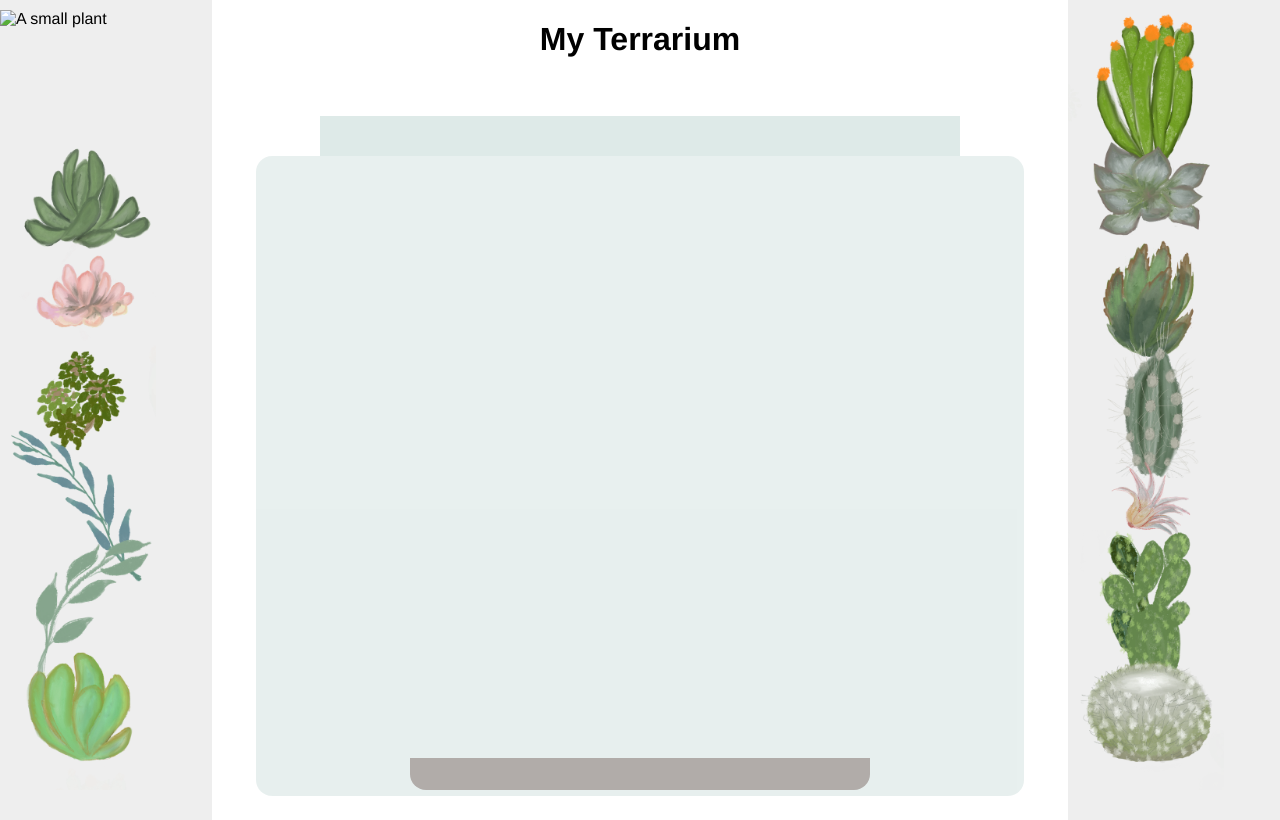
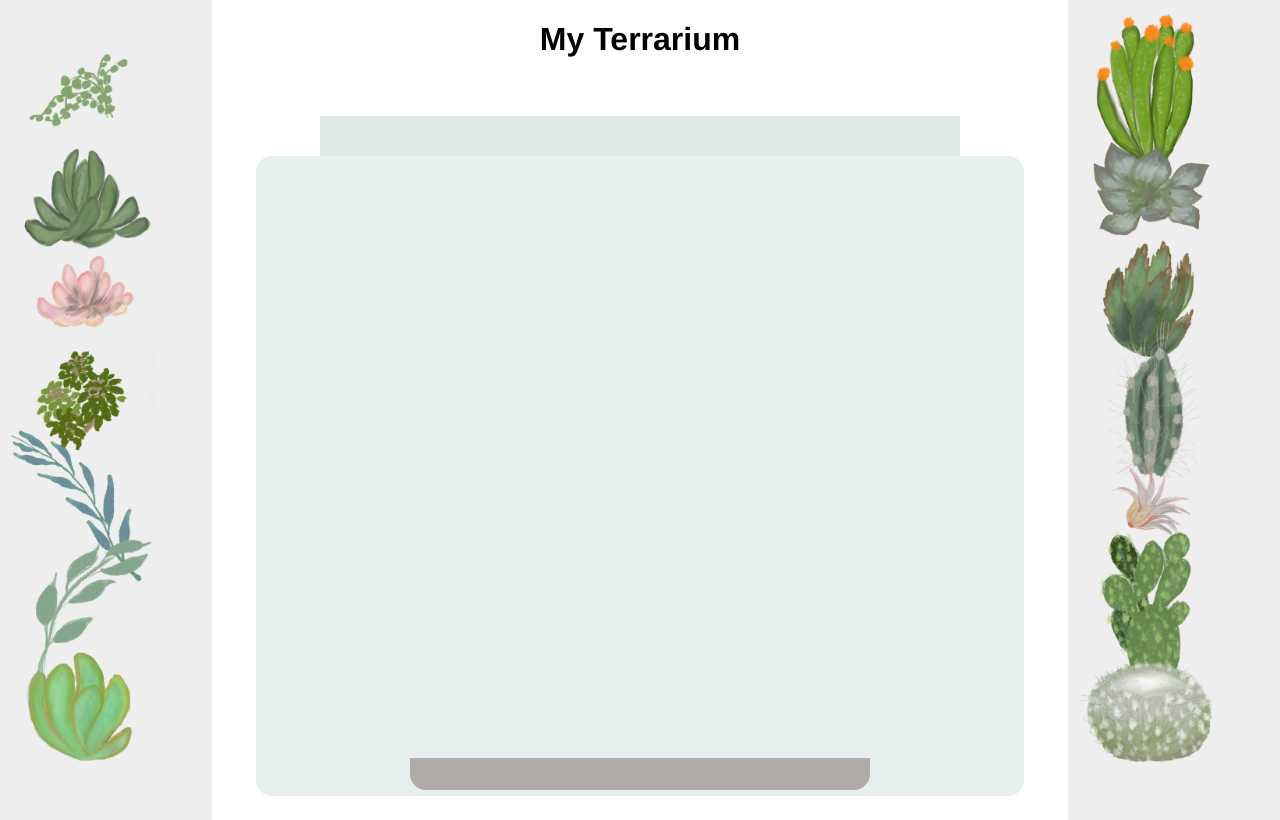
Before and after one commit to Earth2Ellaa/Terrarium, a plain HTML site: page index.html in a window 1280 px wide. Drawn offline with Linux system fonts and the light colour scheme.

Commit message:
Update index.html

```diff
--- a/index.html
+++ b/index.html
@@ -16,7 +16,7 @@
             class="plant"
             id="plant1"
             alt="A small plant"
-            src="./images/plant1.png"
+            src="plant1.png"
           />
         </div>
         <div class="plant-holder">
```
